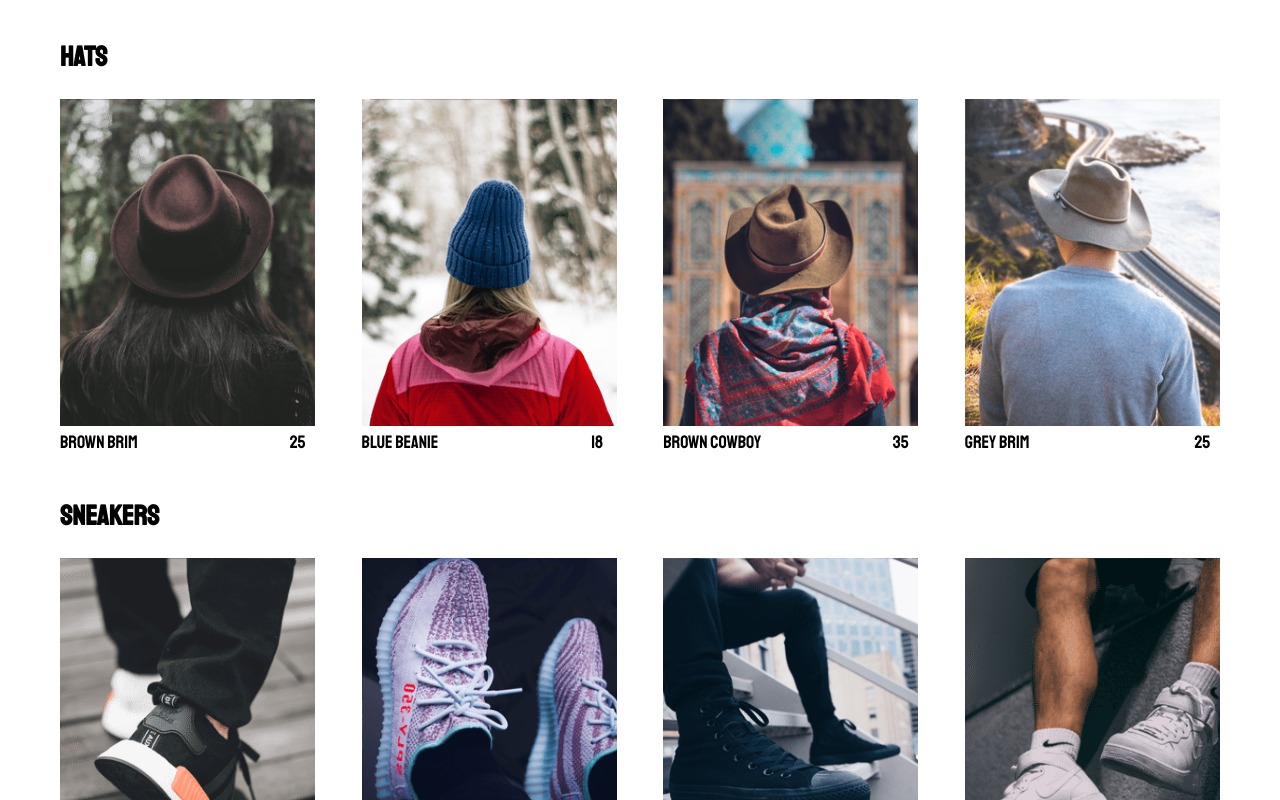
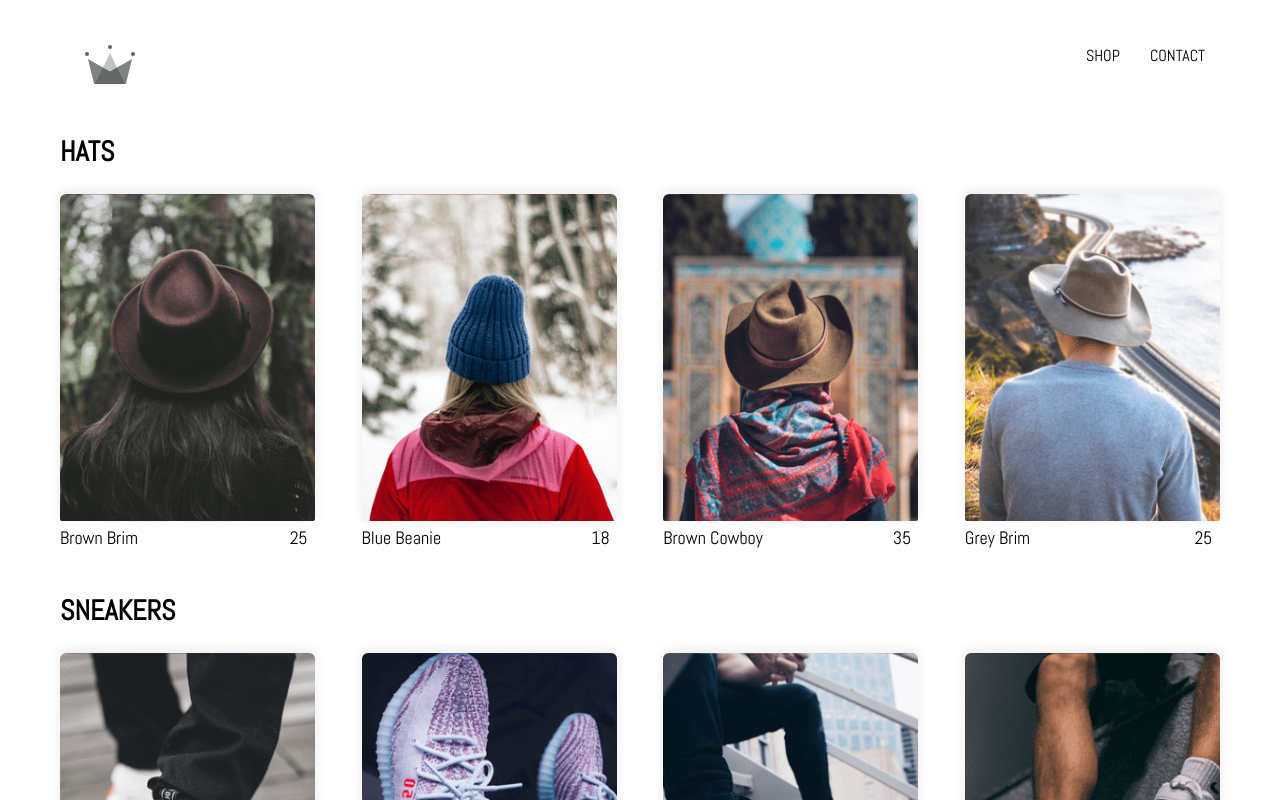
Before and after one commit to mfconsolani/crown-clothing, a React (Create React App) app: page /shop in a window 1280 px wide. Shown: the top 800 px of the page. Built offline with nearby package versions, Linux system fonts and the light colour scheme.

Commit message:
adding header component and links to home, shop page and contact

```diff
--- a/public/index.html
+++ b/public/index.html
@@ -24,7 +24,7 @@
       work correctly both with client-side routing and a non-root public URL.
       Learn how to configure a non-root public URL by running `npm run build`.
     -->
-    <link href="https://fonts.googleapis.com/css2?family=Staatliches&display=swap" rel="stylesheet">
+    <link href="https://fonts.googleapis.com/css2?family=Abel&display=swap" rel="stylesheet">
     <title>React App</title>
   </head>
   <body>
--- a/src/App.css
+++ b/src/App.css
@@ -1,4 +1,15 @@
 body {
-    font-family: 'Staatliches', cursive;
+    font-family: 'Abel', sans-serif;
     padding: 20px 60px;
 }
+
+a {
+    text-decoration: none;
+    color: black;
+    transition: 0.3s;
+}
+
+a:hover {
+    transition: 0.3s;
+    text-shadow: 2px 2px #e0e0e0;
+}
--- a/src/App.js
+++ b/src/App.js
@@ -1,12 +1,15 @@
 import React from 'react';
 import { Route, Switch } from 'react-router-dom';
 import './App.css';
+
 import HomePage from './pages/homepage/homepage.component';
 import ShopPage from './pages/shop/shop.component';
+import Header from './components/header/header.component';
 
 function App() {
   return (
     <div>
+    <Header/>
       <Switch>
         <Route exact path='/' component={HomePage}/>
         <Route path='/shop' component={ShopPage}/>
--- a/src/components/collection-item/collection-item.styles.scss
+++ b/src/components/collection-item/collection-item.styles.scss
@@ -1,9 +1,12 @@
+
 .collection-item {
   width: 22%;
   display: flex;
   flex-direction: column;
   height: 350px;
   align-items: center;
+  border-radius: 6px 6px 2px 2px;
+  font-family: 'Abel', sans-serif;
 
   .image {
     width: 100%;
@@ -11,6 +14,8 @@
     background-size: cover;
     background-position: center;
     margin-bottom: 5px;
+    border-radius: 6px 6px 2px 2px;
+    box-shadow: 0px -3px 10px 2px #f0f0f0;
   }
 
   .collection-footer {
--- /dev/null
+++ b/src/components/header/header.component.jsx
@@ -0,0 +1,26 @@
+import React from 'react';
+import { Link } from 'react-router-dom';
+import { ReactComponent as Logo } from '../assets/crown.svg';
+
+
+import './header.styles.scss';
+
+const Header = () => (
+    <div className='header'>
+        <Link className='logo-container' to='/'>
+            <Logo className='logo'/>
+        </Link>
+        <div className='options'>
+            <Link to='/shop' className='option'>
+                SHOP
+            </Link>
+            <Link to='/shop' className='option'>
+                CONTACT
+            </Link>
+        </div>
+
+    </div>
+)
+
+
+export default Header;
--- /dev/null
+++ b/src/components/header/header.styles.scss
@@ -0,0 +1,25 @@
+.header {
+  height: 70px;
+  width: 100%;
+  display: flex;
+  justify-content: space-between;
+  margin-bottom: 25px;
+
+  .logo-container {
+    height: 100%;
+    width: 70px;
+    padding: 25px;
+  }
+
+  .options {
+    width: 50%;
+    height: 100%;
+    display: flex;
+    align-items: center;
+    justify-content: flex-end;
+
+    .option {
+      padding: 10px 15px;
+    }
+  }
+}
```
Also changed, not shown: src/components/assets/crown.svg (added).
